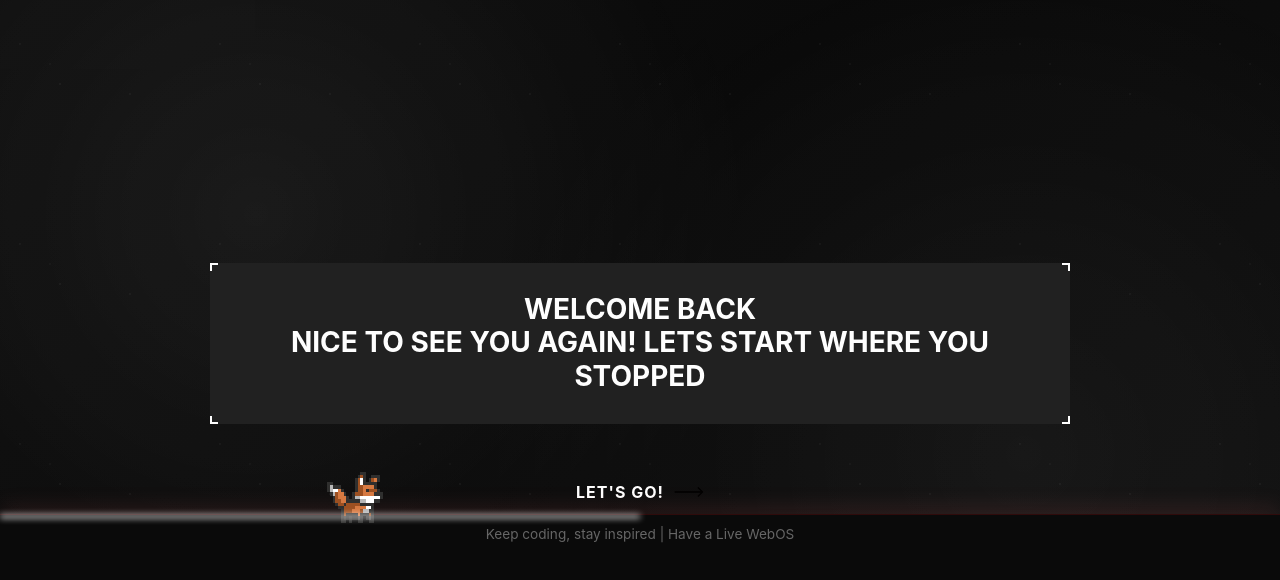
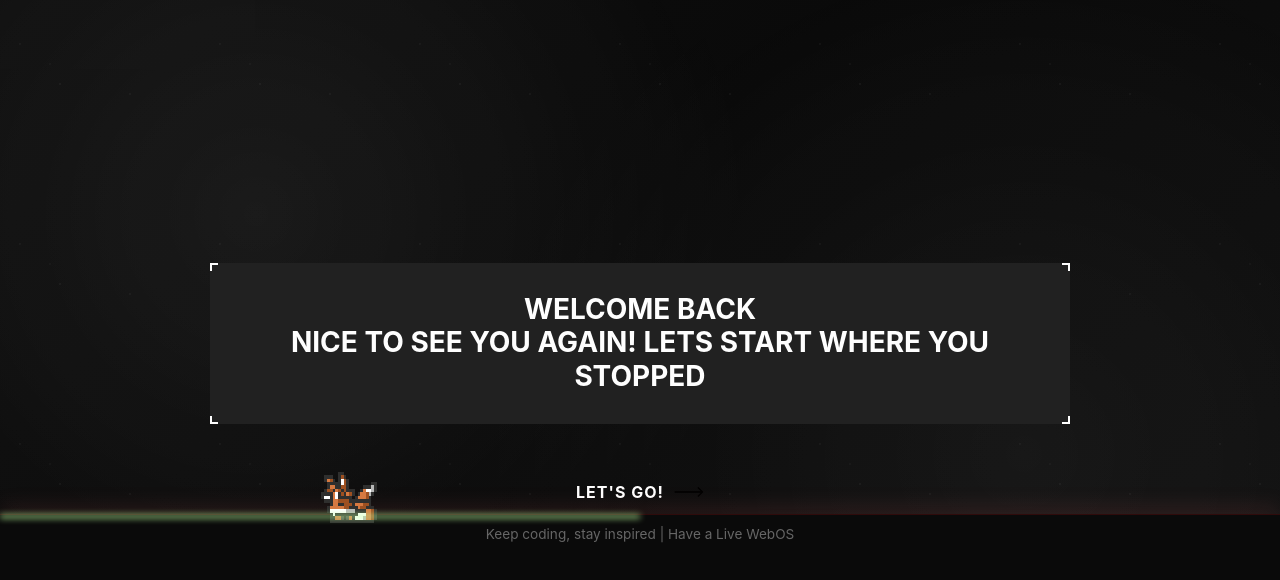
Before and after one commit to Phonokles/getalifewebos, a plain HTML site: page code/welcomepage/welcome.html in a window 1280 px wide. Both pictures are taken after a click on the button "LET'S GO!". Shown: the part 186-766 px from the top of the page. Drawn offline with Linux system fonts and the light colour scheme; a web font is replaced by a local one.

Commit message:
Add files via upload

```diff
--- a/code/welcomepage/welcome.css
+++ b/code/welcomepage/welcome.css
@@ -411,7 +411,7 @@ body {
   left: 0;
   width: 50%;
   height: 3px;
-  background: rgb(255, 255, 255);
+  background: rgb(187, 255, 156);
   z-index: 9999;
 }
 
@@ -471,6 +471,13 @@ body {
 .fox-wrapper.walking .fox-walk {
   opacity: 1;
 }
+.fox-wrapper.lying .fox-walk,
+.fox-wrapper.lying .fox-idle {
+  opacity: 0;
+}
+.fox-wrapper.lying .fox-lie {
+  opacity: 1;
+}
 /* Responsive Design */
 @media (max-width: 768px) {
   .main-title {
--- a/code/welcomepage/welcome.html
+++ b/code/welcomepage/welcome.html
@@ -1,6 +1,6 @@
+
 <!DOCTYPE html>
 <html lang="de">
-
   <head>
     <link rel="preconnect" href="https://fonts.googleapis.com">
 <link rel="preconnect" href="https://fonts.gstatic.com" crossorigin>
@@ -10,7 +10,6 @@
     <title>Have a Live WebOS - Welcome</title>
     <link rel="stylesheet" href="welcome.css">
   </head>
-
   <body>
     <div class="background-gradient"></div>
     <div class="stars"></div>
@@ -36,9 +35,19 @@
           <!-- From Uiverse.io by alexmaracinaru -->
           <button class="cta" type="button" onclick="startCoding()">
             <span class="hover-underline-animation">let's go!</span>
-          <svg id="arrow-horizontal" xmlns="http://www.w3.org/2000/svg" width="30" height="10" viewBox="0 0 46 16">
-            <path id="Path_10" data-name="Path 10"
-              d="M8,0,6.545,1.455l5.506,5.506H-30V9.039H12.052L6.545,14.545,8,16l8-8Z" transform="translate(30)"></path>
+            <svg
+              id="arrow-horizontal"
+              xmlns="http://www.w3.org/2000/svg"
+              width="30"
+              height="10"
+              viewBox="0 0 46 16"
+            >
+              <path
+                id="Path_10"
+                data-name="Path 10"
+                d="M8,0,6.545,1.455l5.506,5.506H-30V9.039H12.052L6.545,14.545,8,16l8-8Z"
+                transform="translate(30)"
+              ></path>
             </svg>
           </button>
         </div>
@@ -48,8 +57,18 @@
       <footer class="footer">
         <p>Keep coding, stay inspired | Have a Live WebOS</p>
         <div class="fox-wrapper" id="fox-wrapper">
-        <img src="../assets/red_idle_8fps.gif" id="fox-idle" class="fox-frame fox-idle" alt="fox idle">
-        <img src="../assets/red_walk_8fps.gif" id="fox-walk" class="fox-frame fox-walk" alt="fox idle">
+          <img src="../assets/red_idle_8fps.gif"
+          id ="fox-idle"
+          class="fox-frame fox-idle"
+          alt="fox idle">
+          <img src="../assets/red_lie_8fps.gif"
+          id ="fox-lie"
+          class="fox-frame fox-lie"
+          alt="fox-lie">
+          <img src="../assets/red_walk_8fps.gif"
+          id ="fox-walk"
+          class="fox-frame fox-walk"
+          alt="fox walk">
       </div>
         <div class="footer-indicator" id="footer-indicator"></div>
       </footer>
@@ -57,5 +76,4 @@
 
     <script src="welcome.js"></script>
   </body>
-
 </html>
--- a/code/welcomepage/welcome.js
+++ b/code/welcomepage/welcome.js
@@ -9,15 +9,31 @@ document.addEventListener('DOMContentLoaded', () => {
   let foxState = 'idle';
   let indicatorCurrentX = 0;
   let facingRight = true;
-
+  let wanderPauseUntil = 0;
+  let wanderTargetX = null;
+  let lastMouseMoveTime = performance.now();
+  const inactivityDelay = 5000;
   const speed = 5;
   const idleThreshold = 2;
 
   function setWalkingState(walking) {
-    foxwrapper.classList.toggle('walking', walking);
+    if (walking ) {
+      foxwrapper.classList.remove('lying');
+      foxwrapper.classList.add('walking');
+    } else {
+      foxwrapper.classList.remove('walking');
+      if (!foxwrapper.classList.contains('lying')) {
+        const isInactive = performance.now() - lastMouseMoveTime > inactivityDelay;
+        if (isInactive && Math.random() < 0.1){
+          foxwrapper.classList.remove('walking')
+          foxwrapper.classList.add('lying');
+          setTimeout(() => foxwrapper.classList.remove('lying'), 5000 + Math.random() * 5000);
+        }
+      }
+    }
   }
 
-  // Gibt zurück, wo der Glow GERADE JETZT steht (nicht wo er theoretisch hinkönnte)
+  // Gibt zurück, wo der Glow gerade jetzt steht (nicht wo er theoretisch hinkönnte)
   function getCurrentGlowFootprint() {
     const indicatorWidth = indicator.offsetWidth;
     return {
@@ -49,6 +65,8 @@ document.addEventListener('DOMContentLoaded', () => {
 
   window.addEventListener('mousemove', (e) => {
     mouseX = e.clientX;
+    lastMouseMoveTime = performance.now();
+    wanderTargetX = null
     evaluateZone();
   });
 
@@ -56,11 +74,27 @@ document.addEventListener('DOMContentLoaded', () => {
     // Fuchs immer innerhalb der AKTUELLEN Glow-Fläche festhalten
     const glow = getCurrentGlowFootprint();
     const foxWidth = foxwrapper.offsetWidth;
-    const clampedTarget = Math.max(glow.left, Math.min(foxTargetX, glow.right - foxWidth));
+
+    let desiredTarget;
+    const inactiveForAWhile = performance.now() -lastMouseMoveTime > inactivityDelay
+
 
     if (foxState === 'following') {
-      const diff = clampedTarget - foxCurrentX;
-      const distance = Math.abs(diff);
+      desiredTarget = foxTargetX
+    }else if(inactiveForAWhile) {
+    if (wanderTargetX === null || (Math.abs(wanderTargetX - foxCurrentX) <= idleThreshold && performance.now() > wanderPauseUntil)) {
+      wanderPauseUntil = performance.now() + 2500 + Math.random() * 2000
+      wanderTargetX= glow.left +Math.random() * (glow.width - foxWidth)
+    }
+    desiredTarget = wanderTargetX;
+
+     }else {
+      desiredTarget= foxCurrentX;
+    }
+    desiredTarget = Math.max(glow.left, Math.min(desiredTarget, glow.right - foxWidth));
+
+    const diff = desiredTarget - foxCurrentX;
+    const distance = Math.abs(diff);
 
       if (distance > idleThreshold) {
         const movingRight = diff > 0;
@@ -71,20 +105,13 @@ document.addEventListener('DOMContentLoaded', () => {
         foxCurrentX += Math.sign(diff) * Math.min(speed, distance);
         setWalkingState(true);
       } else {
-        foxState = 'idle';
+        foxCurrentX = desiredTarget;
+        if (foxState === 'following') foxState = 'idle';
         setWalkingState(false);
       }
-    } else {
-      setWalkingState(false);
+      foxwrapper.style.left = `${foxCurrentX}px`;
+      requestAnimationFrame(animateFox);
     }
-
-    // Fuchs sanft mitziehen, falls die Glow-Fläche unter ihm wegwandert
-    foxCurrentX = Math.max(glow.left, Math.min(foxCurrentX, glow.right - foxWidth));
-
-    foxwrapper.style.left = `${foxCurrentX}px`;
-    requestAnimationFrame(animateFox);
-  }
-
   function animateIndicator() {
     const barWidth = footerBar.offsetWidth;
     const lineWidth = indicator.offsetWidth;
```
Also changed, not shown: code/assets/red_lie_8fps.gif (added). Lines whose indentation alone changed are shown as unchanged.
